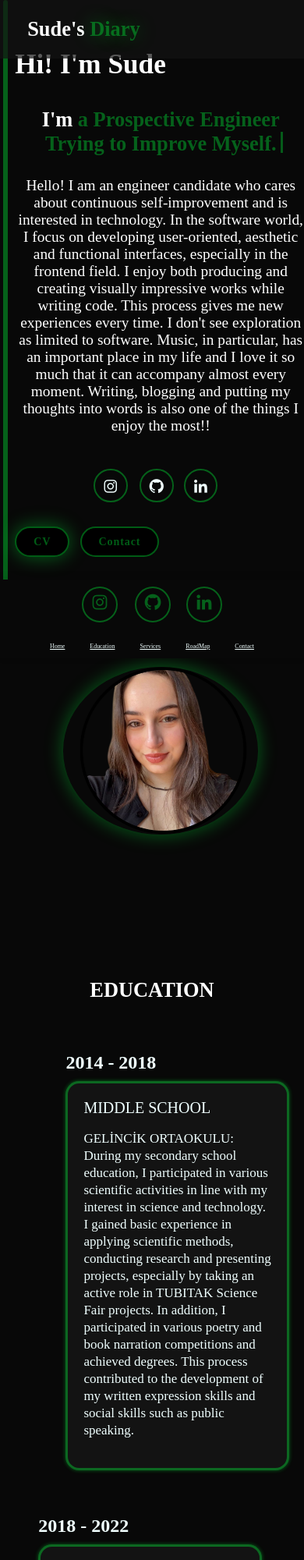
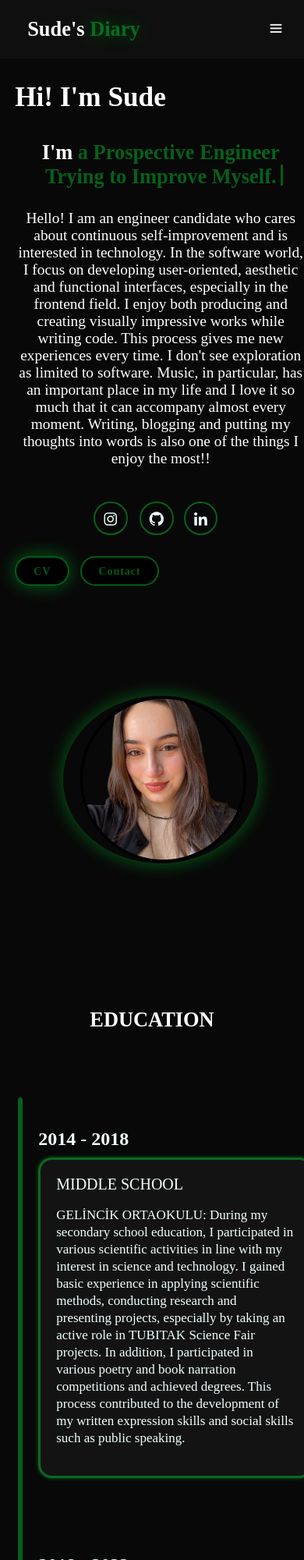
Before and after one commit to sudecivgin/my_portfolio, a plain HTML site: page index.html in a window 390 px wide. Shown: the top 2000 px of the page at 78% size. Drawn offline with nearby package versions, Linux system fonts and the light colour scheme.

Commit message:
last update

```diff
--- a/script.js
+++ b/script.js
@@ -1,19 +1,24 @@
-// Mobil menü açma/kapama fonksiyonu
-document.getElementById('menu-icon').addEventListener('click', function() {
-  document.querySelector('.navbar').classList.toggle('active');
-});
 
-// Menü linklerine tıklandığında menüyü kapat
-document.querySelectorAll('.navbar a').forEach(link => {
-  link.addEventListener('click', () => {
-    document.querySelector('.navbar').classList.remove('active');
+document.addEventListener('DOMContentLoaded', function() {
+  const menuIcon = document.getElementById('menu-icon');
+  const navbar = document.querySelector('.navbar');
+
+  if (!menuIcon || !navbar) {
+    console.error('Menü elemanları bulunamadı!');
+    return;
+  }
+
+  menuIcon.addEventListener('click', function() {
+    console.log('Menü tıklandı!');
+    navbar.classList.toggle('active');
+
+
+    if (this.classList.contains('bx-menu')) {
+      this.classList.remove('bx-menu');
+      this.classList.add('bx-x');
+    } else {
+      this.classList.remove('bx-x');
+      this.classList.add('bx-menu');
+    }
   });
 });
-
-
-const hamburger = document.querySelector('.hamburger');
-const navMenu = document.querySelector('.nav-menu');
-
-hamburger.addEventListener('click', () => {
-  navMenu.classList.toggle('active');
-});
--- a/style.css
+++ b/style.css
@@ -1,7 +1,6 @@
 <style>
 @import url('https://fonts.googleapis.com/css2?family=Poppins:ital,wght@0,100;0,200;0,300;0,400;0,500;0,600;0,700;0,800;0,900;1,100;1,200;1,300;1,400;1,500;1,600;1,700;1,800;1,900&display=swap');
 </style>
-
 
 
 *{
@@ -167,8 +166,6 @@ transition: 0.4s ease-in-out;
   object-fit: cover;
 
 
-
-
 }
 
 
@@ -182,9 +179,6 @@ transition: 0.4s ease-in-out;
     margin-top: 1rem;
     font-size: 2.2rem;
     max-width: 800px;
-
-
-
 
 }
 
@@ -204,8 +198,8 @@ transition: 0.4s ease-in-out;
     text-decoration: none;
 
 
+}
 
-}
 .social-icons a:hover{
     color: var(--text-color);
 transform: scale(1.3)translate(-5px);
@@ -293,8 +287,6 @@ text-decoration: none;
 }
 
 
-
-
 @keyframes cursor {
     0%, 100% {
         border-left: 3px solid transparent;
@@ -311,11 +303,9 @@ text-decoration: none;
     21%, 40% {
         content: " a Prospective Engineer on the Way to Becoming a Full Stack Developer.";
 
-
 }
 
     }
-
 
 @keyframes typing {
     10%,15%,30%,35%,50%,55%,70%,75%,90%,95%
@@ -342,32 +332,20 @@ text-decoration: none;
 }
 
 
-/*EDUCATİON*/
 
-.heading{
+
+/* EDUCATION  */
+
+.heading {
     font-size: 5rem;
     text-align: center;
     margin: 15rem 0;
+}
 
-}
-.education{
+.education {
     background-color: var(--second-bg-color);
     padding: 100px 15px;
     margin-bottom: 25px;
-
-
-
-}
-.  .timeline-items {
-    position: relative;
-    width: 100%;
-    max-width: 1200px;
-    margin: 0 auto;
-    padding: 50px 0;
-    display: flex;
-    flex-wrap: wrap;
-    box-sizing: border-box;
-    background: var(--second-bg-color);
 }
 
 .timeline-items::before {
@@ -381,39 +359,37 @@ text-decoration: none;
     background-color: var(--main-color);
     border-radius: 3px;
     z-index: 1;
+    height: calc(100% - 80px);
+    margin: 40px 0;
 }
 
+
+.timeline-items {
+    position: relative;
+    width: 100%;
+    max-width: 1200px;
+    margin: 0 auto;
+    padding: 40px 0;
+}
 .timeline-item {
-    width: 50%;
-    padding: 20px;
-    box-sizing: border-box;
-    position: relative;
+    padding: 40px 40px;
+    margin-bottom: 30px;
 }
 
+
 .timeline-item:nth-child(odd) {
+    left: 0;
     text-align: right;
-    padding-right: 40px;
-    margin-left: auto;
+    padding-right: 80px;
 }
 
+
 .timeline-item:nth-child(even) {
+    left: 50%;
     text-align: left;
-    padding-left: 40px;
-    margin-right: auto;
+    padding-left: 80px;
 }
 
-  .timeline-dot {
-    position: absolute;
-    top: 40px;
-    left: 50%;
-    transform: translateX(-50%);
-    height: 20px;
-    width: 20px;
-    border-radius: 50%;
-    background-color: var(--main-color);
-    box-shadow: 0 0 10px var(--main-color);
-    z-index: 2;
-  }
 
 .timeline-content {
     background: var(--second-bg-color);
@@ -421,37 +397,61 @@ text-decoration: none;
     padding: 20px;
     border-radius: 1.5rem;
     box-shadow: 0 0 5px var(--main-color);
+    transition: all 0.3s ease;
 }
 
-.timeline-content:hover{
+.timeline-content:hover {
     box-shadow: 0 0 25px var(--main-color);
     transform: scale(1.05);
+}
 
-}
-.timeline-content h3{
+.timeline-content h3 {
     font-size: 20px;
     color: azure;
     margin: 0 0 10px;
     font-weight: 500;
+}
 
-}
-.timeline-content p{
+.timeline-content p {
     color: azure;
     font-size: 17px;
     font-weight: 300;
     line-height: 22px;
-
 }
 
 .timeline-date {
-    font-size: 24px;      /* Yazı büyüklüğü */
-    font-weight: 700;     /* Kalın yazı */
-    color: azure;         /* Renk (dilersen değiştirebilirsin) */
-    margin-bottom: 10px;  /* Alt boşluk */
+    font-size: 24px;
+    font-weight: 700;
+    color: azure;
+    margin-bottom: 10px;
 }
 
+
+/* MOBİL UYUMLULUK */
+@media (max-width: 768px) {
+    .timeline-items::before {
+        left: 20px;
+    }
+
+    .timeline-item,
+    .timeline-item:nth-child(even),
+    .timeline-item:nth-child(odd) {
+        width: 100%;
+        left: 0;
+        padding-left: 50px;
+        padding-right: 25px;
+        text-align: left;
+    }
+
+    .timeline-dot {
+        left: 20px;
+        transform: translate(-50%, -50%);
+    }
+}
+
+
+
 /*SERVİCES*/
-
 
 .services{
 
@@ -474,8 +474,8 @@ text-decoration: none;
     grid-template-columns: 1fr;
     margin-top: 8rem;
 
+}
 
-}
 .services-box{
     background-color: var(--second-bg-color);
     height: 300px;
@@ -492,7 +492,6 @@ text-decoration: none;
     color:#131313;
     border-radius: 5px var(--main-color);
     transform: scale(1.05);
-
 
 }
 
@@ -536,8 +535,6 @@ text-decoration: none;
     z-index: 2;
     box-shadow: 0 0 10px rgba(0,0,0,0.2);
 }
-
-
 .services-box::after {
     content: "";
     position: absolute;
@@ -564,6 +561,7 @@ text-decoration: none;
     line-height: 1.6;
 }
 
+
 /*roadmap*/
 
 .testimonials {
@@ -589,7 +587,6 @@ flex-direction: column;
   font-weight: bold;
   margin-bottom: 0.5rem;
 }
-
 
 .wrapper {
   display: flex;
@@ -633,8 +630,6 @@ flex-direction: column;
   object-fit: contain;
   border-radius: 1rem;
   display: flex;
-
-
   width: auto;
 
 }
@@ -655,8 +650,6 @@ flex-direction: column;
   opacity: 20;
 
     margin: 0 15px;
-
-
 }
 
 .scroll-btn.left {
@@ -666,7 +659,6 @@ flex-direction: column;
 .scroll-btn.right {
   right: 20px;
 }
-
 
 
 .wrapper {
@@ -753,16 +745,6 @@ input[type="number"] {
     -moz-appearance: textfield;
 }
 
-
-@media(max-width:1285){
-body{
-    backround-color: purple;
-!important;
-
-}
-}
-
-
 .services-container{
     padding-bottom: 7rem;
     grid-template-columns:
@@ -803,11 +785,13 @@ body{
     transition: 0.3s ease-in-out;
 
 }
+
 .footer .social a:hover{
     transform: scale(1.5) translate(-10px);
     background-color: var(--main-color);
     color:azure ;
     box-shadow: 0 0 25px var(--main-color);
+
 
 }
 .footer ul{
@@ -817,6 +801,8 @@ body{
     line-height: 1.6;
     margin-bottom: 0;
     text-align: center;
+     padding-right: 80px;
+
 
 }
 .footer ul li a{
@@ -837,6 +823,15 @@ body{
     padding: 0 15px;
 
 }
+.footer .social {
+    display: flex;
+    justify-content: flex-start;
+    margin-bottom: 1.5rem;
+    padding-left: 610px;
+    width: 100%;
+    max-width: 1200px;
+    margin: 0 auto 1.5rem;
+}
 
 @media(max-width:1285){
     html{
@@ -853,7 +848,6 @@ body{
     }
 
 }
-
 
 @media(max-width:991px){
 header{
@@ -902,8 +896,6 @@ section {
 .footer{
     padding: 2rem 3%;
 }
-
-
 
  @media (max-width: 895px) {
 
@@ -963,8 +955,6 @@ section {
 
  }
 
-
-
  #menu-icon {
   font-size: 2.5rem;
   color: var(--main-color);
@@ -997,9 +987,6 @@ section {
   }
 }
 
-
-
-/* Genel Medya Sorguları Düzeni */
 @media (max-width: 1285px) {
     html {
         font-size: 55%;
@@ -1095,8 +1082,6 @@ section {
 
 @media (max-width: 768px) {
 
-
-
     .Home-img {
     width: 100%;
     max-width: 250px;
@@ -1118,7 +1103,6 @@ section {
     transition: 0.4s ease-in-out;
 }
 
-
 .Home {
         flex-direction: column;
         text-align: center;
@@ -1128,6 +1112,7 @@ section {
         background: transparent;
         border: none;
         box-shadow: none;
+        margin-top: 50px;
     }
 
  .Home-content {
@@ -1137,7 +1122,6 @@ section {
     }
 
 
-    /* Mobilde bölüm sıralaması */
 @media (max-width: 768px) {
     body {
         display: flex;
@@ -1170,8 +1154,6 @@ section {
   .services-container {
     grid-template-columns: 1fr;
     padding: 0 2rem 7rem;
-
-
         gap: 2rem;
 
   }
@@ -1223,8 +1205,6 @@ section {
   }
 }
 
-
-
       @media (max-width: 768px) {
   .timeline {
     display: flex;
@@ -1250,33 +1230,76 @@ section {
   }
 }
 
+@media (max-width: 768px) {
+  .footer {
+    padding: 30px 0;
+    text-align: center;
+  }
 
-@media (max-width: 768px) {
+  .footer .social {
+    justify-content: center;
+    padding-left: 0;
+    padding-right: 0;
+    margin: 0 auto 25px;
+    width: 100%;
+  }
 
-  .footer {
-    position: fixed;
-    bottom: 0;
-    left: 0;
-    z-index: 1000;
-    padding: 1rem 0;
-    box-shadow: 0 -2px 10px rgba(0, 0, 0, 0.1);
+  .footer .social a {
+    font-size: 22px;
+    width: 38px;
+    height: 38px;
+    line-height: 38px;
+    margin: 0 8px;
+  }
+
+  .footer ul {
+    padding-right: 0;
+    display: flex;
+    flex-direction: column;
+    align-items: center;
+    gap: 15px;
+  }
+
+  .footer ul li {
+    display: block;
+    padding: 0;
+    margin: 5px 0;
+  }
+
+  .footer ul li a {
+    font-size: 16px;
+    padding: 5px 0;
+  }
 }
 
 
-  body {
-    padding-bottom: 120px;
+@media (max-width: 480px) {
+  .footer .social a {
+    font-size: 20px;
+    width: 36px;
+    height: 36px;
+    line-height: 36px;
+    margin: 0 6px;
   }
 
-
-  .social-icons {
-    gap: 1rem;
-    margin-bottom: 0.5rem;
+.footer ul {
+    display: flex;
+    flex-direction: row;
+    flex-wrap: wrap;
+    justify-content: center;
+    gap: 10px;
+    padding-right: 0;
   }
 
-  /* Menü linkleri */
-  .footer .list {
-    gap: 0.5rem;
-    font-size: 0.9rem;
+  .footer ul li {
+    display: inline-block;
+    padding: 0 20px;
+    margin: 0;
+  }
+
+  .footer ul li a {
+    font-size: 14px;
+    white-space: nowrap;
   }
 }
 
@@ -1307,13 +1330,19 @@ section {
     margin-top: 1rem;
   }
 
+}
+@media (max-width: 768px) {
+    .footer {
+        padding: 30px 0;
+        position: static;
+    }
+
     body {
-    padding-bottom: 40px;
+        display: block;
     }
 }
 
 
-/* Mobil görünüm için */
 @media (max-width: 768px) {
   .scroll-btn {
     width: 35px;
@@ -1344,34 +1373,34 @@ section {
 
 
 @media (max-width: 768px) {
-  #menu-icon {
-    display: block;
-    position: absolute;
-    top: 2rem;
-    right: 2rem;
-    z-index: 1001;
-  }
-
   .navbar {
-    position: absolute;
-    top: 100%;
-    right: 0;
-    width: 50%;
-    background-color: var(--second-bg-color);
-    display: none;
-    flex-direction: column;
-    border-left: 2px solid var(--main-color);
-    border-bottom: 2px solid var(--main-color);
-    border-bottom-left-radius: 2rem;
-    padding: 1rem;
-  }
-
-  .navbar a {
-    padding: 0.5rem 0;
-    text-align: right;
+    position: fixed;
+    top: 0;
+    right: -300px;
+    width: 300px;
+    height: 100vh;
+    box-shadow: -5px 0 15px rgba(0,0,0,0.3);
+    transition: right 0.5s cubic-bezier(0.4, 0, 0.2, 1);
+    z-index: 999;
+    padding-top: 80px;
   }
 
   .navbar.active {
-    display: flex;
+    right: 0;
+  }
+
+  #menu-icon {
+    display: block;
+    position: fixed;
+    right: 25px;
+    top: 25px;
+    font-size: 2.5rem;
+    color: white;
+    z-index: 1000;
+    transition: transform 0.3s ease;
+  }
+
+  #menu-icon.bx-x {
+    transform: rotate(180deg);
   }
 }
```
Also changed, not shown: index.html (+6 -14 lines). Lines whose indentation alone changed are shown as unchanged.
